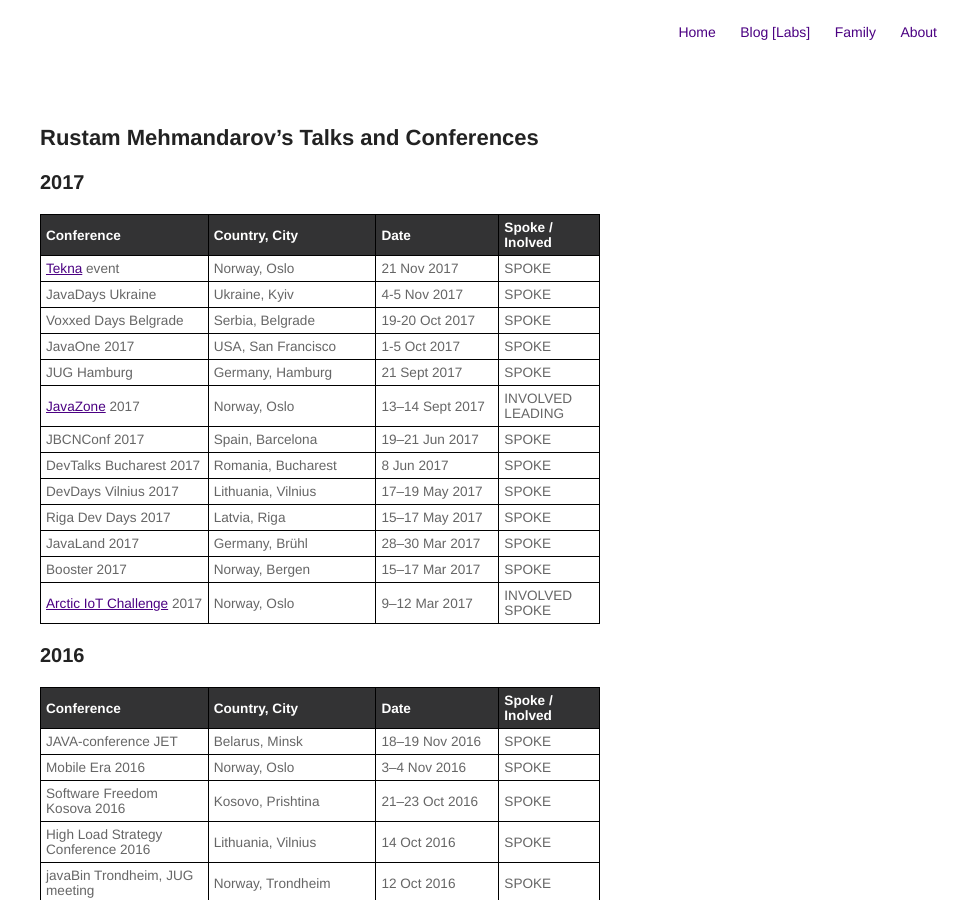
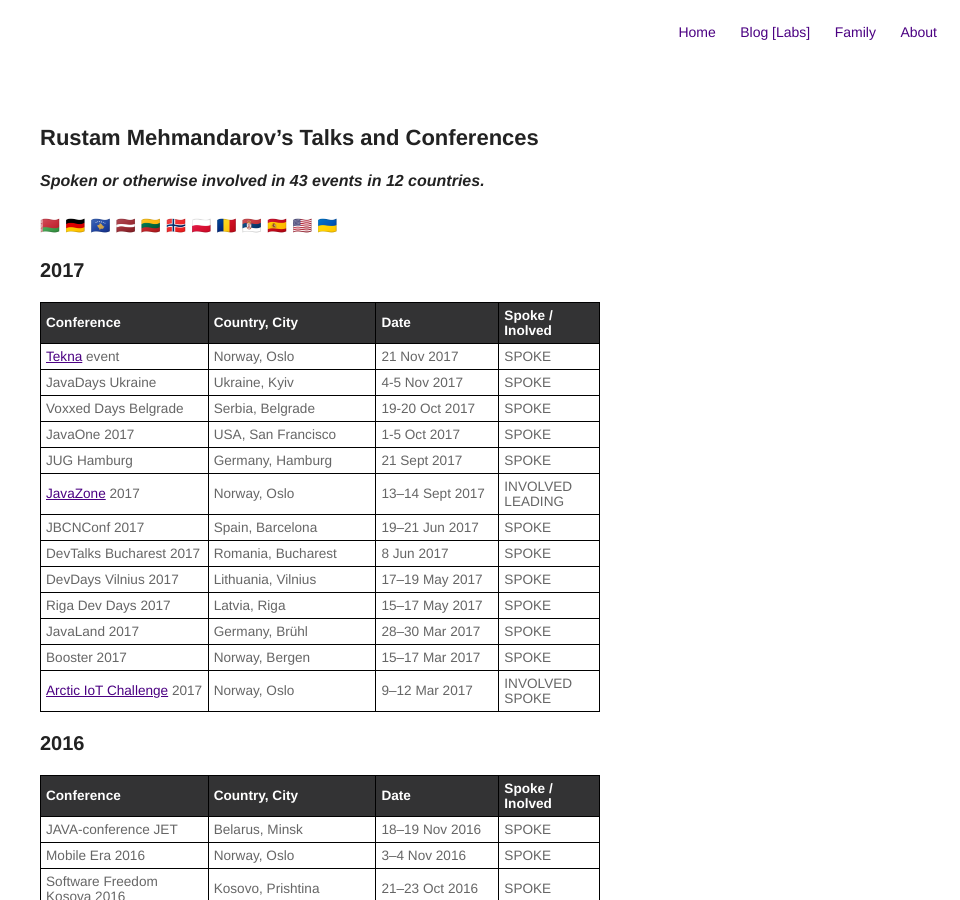
Before and after one commit to mehmandarov/mehmandarov.github.io, a Jekyll site: the page built from talks.md, in a window 1280 px wide and 900 px high. Shown: the whole window, without its empty margins (320-1280 px from the left). Built offline with Jekyll 4.4.1, drawn with Linux system fonts in a browser that asks for light colours.

Commit message:
Updated talks page

```diff
--- a/talks.md
+++ b/talks.md
@@ -4,6 +4,9 @@
 ---
 
 ## Rustam Mehmandarov's Talks and Conferences
+
+#### _Spoken or otherwise involved in 43 events in 12 countries._
+🇧🇾   🇩🇪   🇽🇰   🇱🇻   🇱🇹   🇳🇴   🇵🇱   🇷🇴   🇷🇸   🇪🇸   🇺🇸   🇺🇦
 
 ### 2017
 
```
